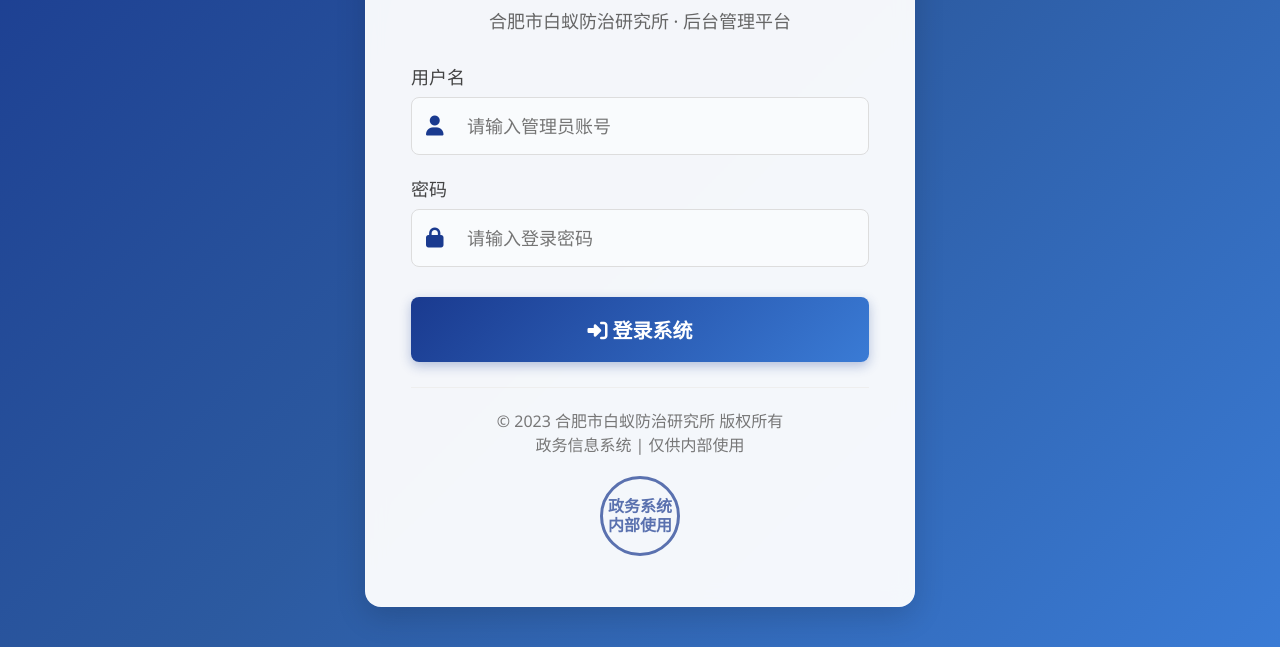
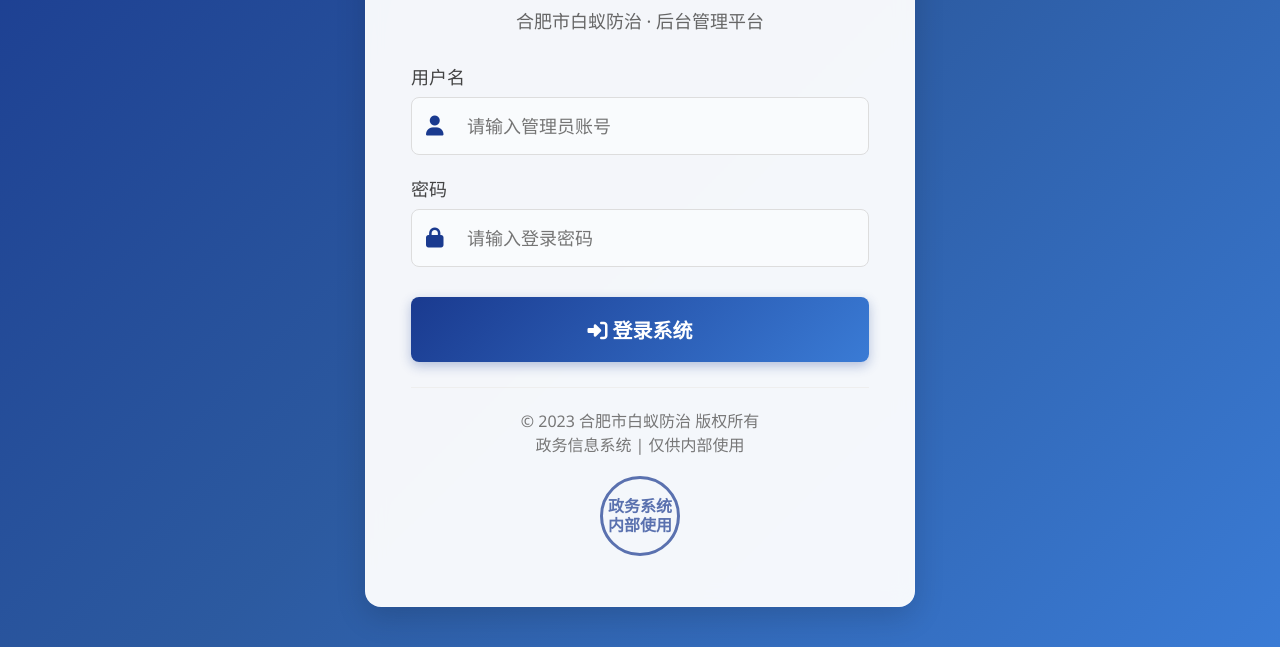
Before and after one commit to fwaqzx/htck, a plain HTML site: page index.html in a window 1280 px wide. Shown: the part 239-886 px from the top of the page. Drawn offline with nearby package versions, Linux system fonts and the light colour scheme.

Commit message:
index.html

```diff
--- a/index.html
+++ b/index.html
@@ -691,7 +691,7 @@
                         <i class="fas fa-shield-alt"></i>
                     </div>
                     <h2>白蚁防治管理系统</h2>
-                    <p>合肥市白蚁防治研究所 · 后台管理平台</p>
+                    <p>合肥市白蚁防治 · 后台管理平台</p>
                 </div>
 
                 <form id="loginForm">
@@ -719,7 +719,7 @@
                 <div id="loginMessage" class="message"></div>
 
                 <div class="login-footer">
-                    <p>© 2023 合肥市白蚁防治研究所 版权所有</p>
+                    <p>© 2023 合肥市白蚁防治 版权所有</p>
                     <p>政务信息系统 | 仅供内部使用</p>
                 </div>
 
```
